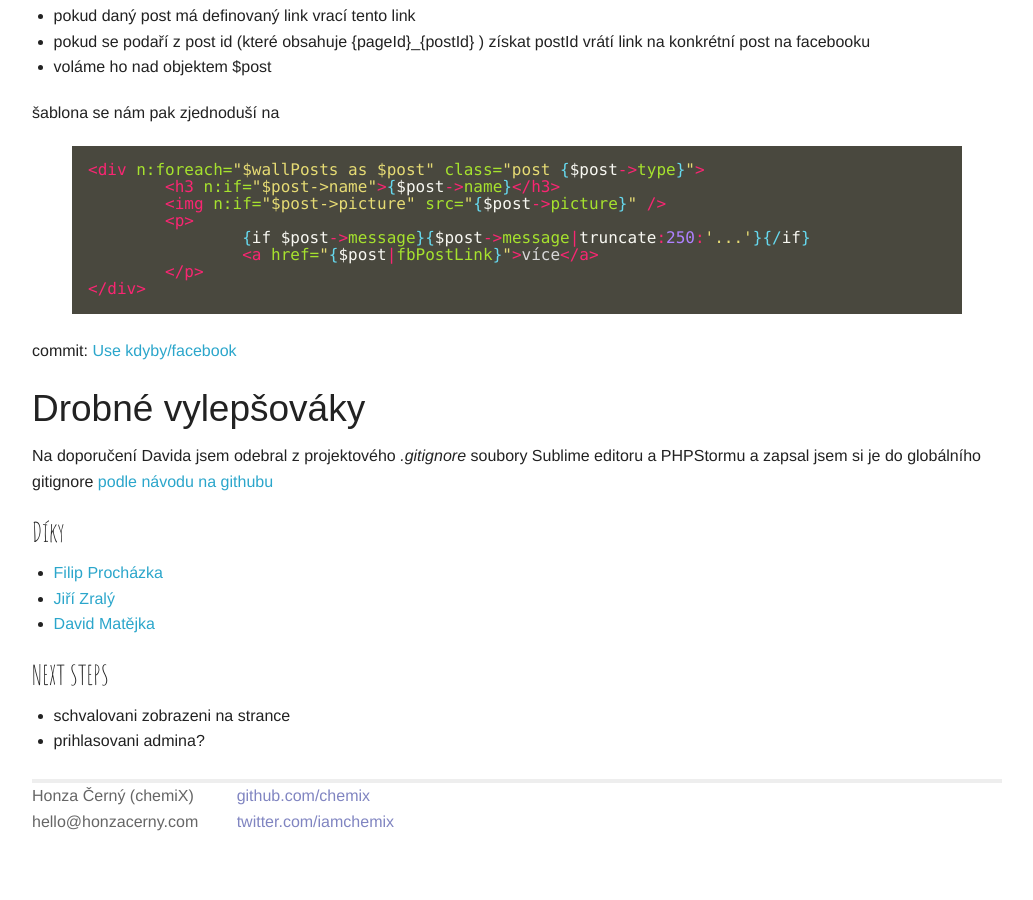
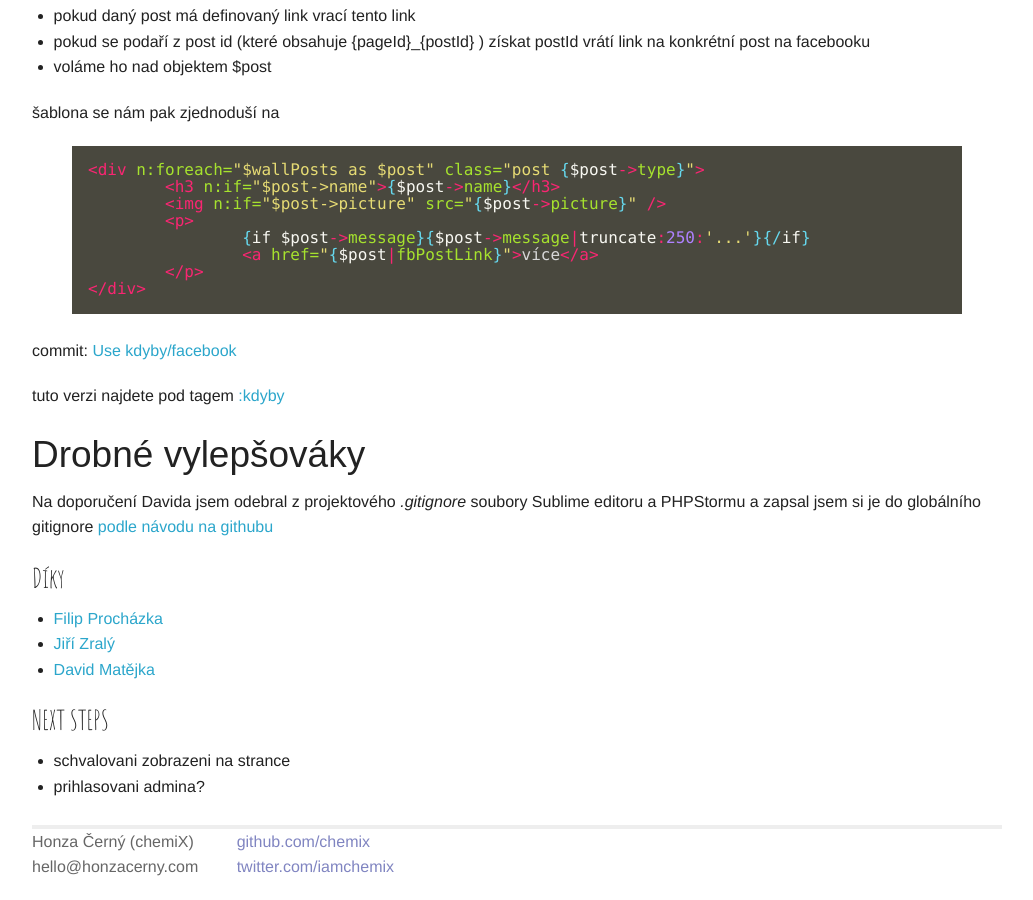
Before and after one commit to chemix/chemix.github.com, a Jekyll site: the page built from _posts/2014-06-13-nette-facebook-reader.md, in a window 1280 px wide and 900 px high, scrolled down 17973 px. Shown: the whole window, without its empty margins (123-1156 px from the left). Built offline with Jekyll 4.4.1, drawn with Linux system fonts in a browser that asks for light colours; some web fonts are replaced; Markdown is read by kramdown in place of the engine named in the settings; before the commit the page ends 18827 px from its top, so only the background shows below that.

Commit message:
Updated 2014-06-13-nette-facebook-reader.md

```diff
--- a/_posts/2014-06-13-nette-facebook-reader.md
+++ b/_posts/2014-06-13-nette-facebook-reader.md
@@ -882,6 +882,9 @@ protected function createTemplate()
 
 commit: [Use kdyby/facebook](https://github.com/chemix/Nette-Facebook-Reader/commit/5dd7bed8fb30eb22284ee2e0fc92a726db0913fd)
 
+
+tuto verzi najdete pod tagem [:kdyby](https://github.com/chemix/Nette-Facebook-Reader/tree/kdyby)
+
 Drobné vylepšováky
 --------------------
 
```
